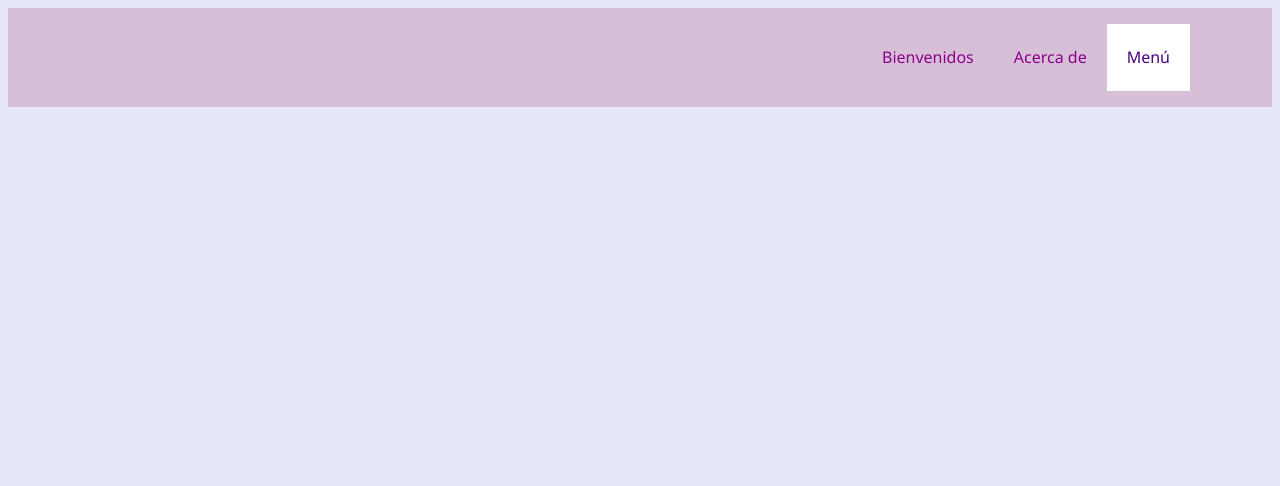
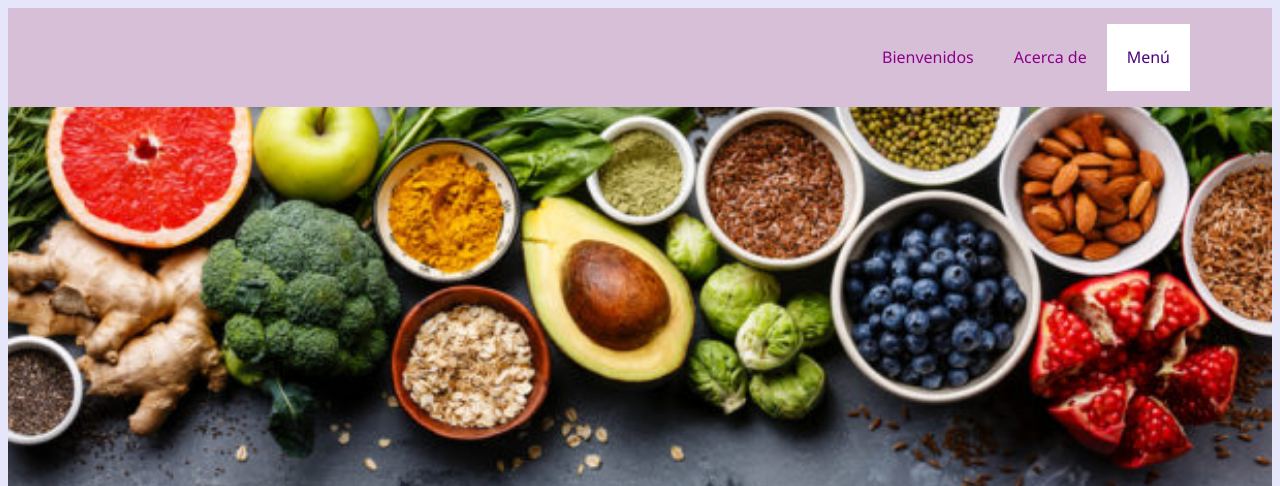
Before and after one commit to ZairaMoreno/examen1, a plain HTML site: page Menu.html in a window 1280 px wide. Shown: the top 486 px of the page. Drawn offline with Linux system fonts and the light colour scheme; the site is published under a folder, as on GitHub Pages, so addresses that start at the root find nothing.

Commit message:
Update Styles.css

```diff
--- a/CSS/Styles.css
+++ b/CSS/Styles.css
@@ -81,7 +81,7 @@ p {
 }
 
 #welcome {
-  background: url('/Imagenes/encabezado.jpg') no-repeat center center/cover;
+  background: url('../Imagenes/encabezado.jpg') no-repeat center center/cover;
   height: 500px; /*tamaños del fondo*/
 }
 
```
